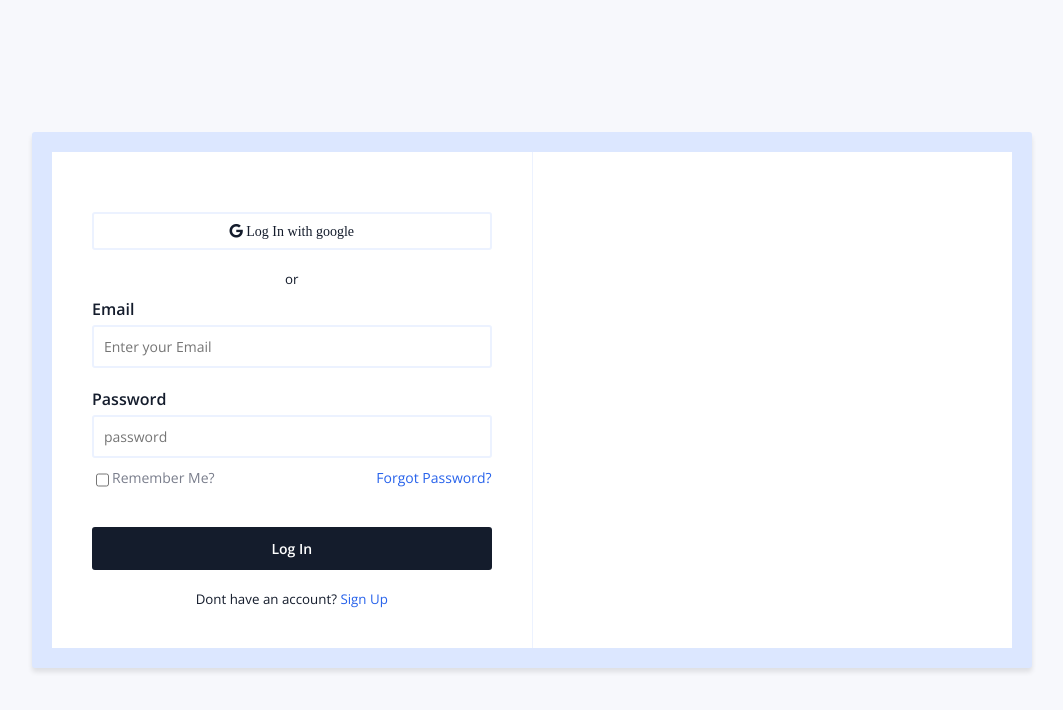
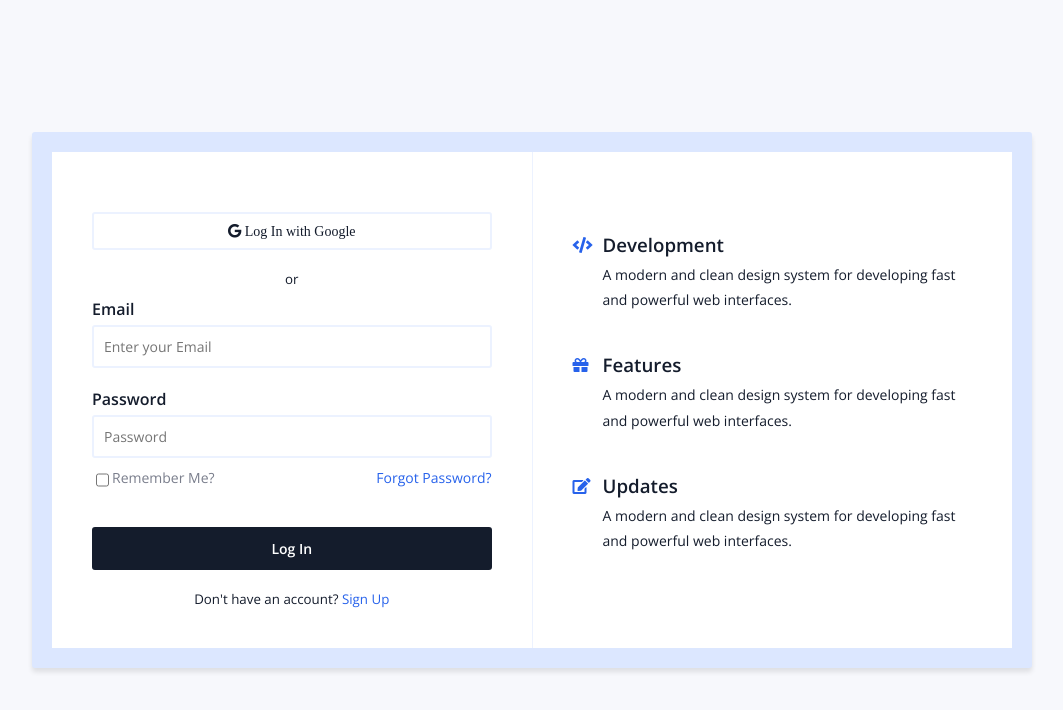
Before and after one commit to olakehinde/ui-components, a plain HTML site: page login/index.html in a window 1280 px wide. Shown: the whole page, without its empty margins (108-1171 px from the left). Drawn offline with nearby package versions, Linux system fonts and the light colour scheme.

Commit message:
finished adding html for login component

```diff
--- a/login/index.html
+++ b/login/index.html
@@ -14,8 +14,7 @@
     <div class="container">
         <form>
             <button class="btn btn-ghost">
-                <i class="fab fa-google"> Log In with google</i>
-
+                <i class="fab fa-google"> Log In with Google</i>
             </button>
 
             <small>or</small>
@@ -27,7 +26,7 @@
 
             <div class="form-control">
                 <label for="password">Password</label>
-                <input type="password" id="password" placeholder="password">
+                <input type="password" id="password" placeholder="Password">
             </div>
 
             <div class="checkbox-container">
@@ -39,11 +38,25 @@
 
             <button class="btn">Log In</button>
 
-            <small>Dont have an account? <a href="#">Sign Up</a> </small>
+            <small>Don't have an account? <a href="#">Sign Up</a> </small>
         </form>
 
         <div class="features">
-
+            <div class="feature">
+                <i class="fas fa-code"></i>
+                <h3>Development</h3>
+                <p>A modern and clean design system for developing fast and powerful web interfaces.</p>
+            </div>
+            <div class="feature">
+                <i class="fas fa-gift"></i>
+                <h3>Features</h3>
+                <p>A modern and clean design system for developing fast and powerful web interfaces.</p>
+            </div>
+            <div class="feature">
+                <i class="fas fa-edit"></i>
+                <h3>Updates</h3>
+                <p>A modern and clean design system for developing fast and powerful web interfaces.</p>
+            </div>
         </div>
     </div>
 </body>
```
